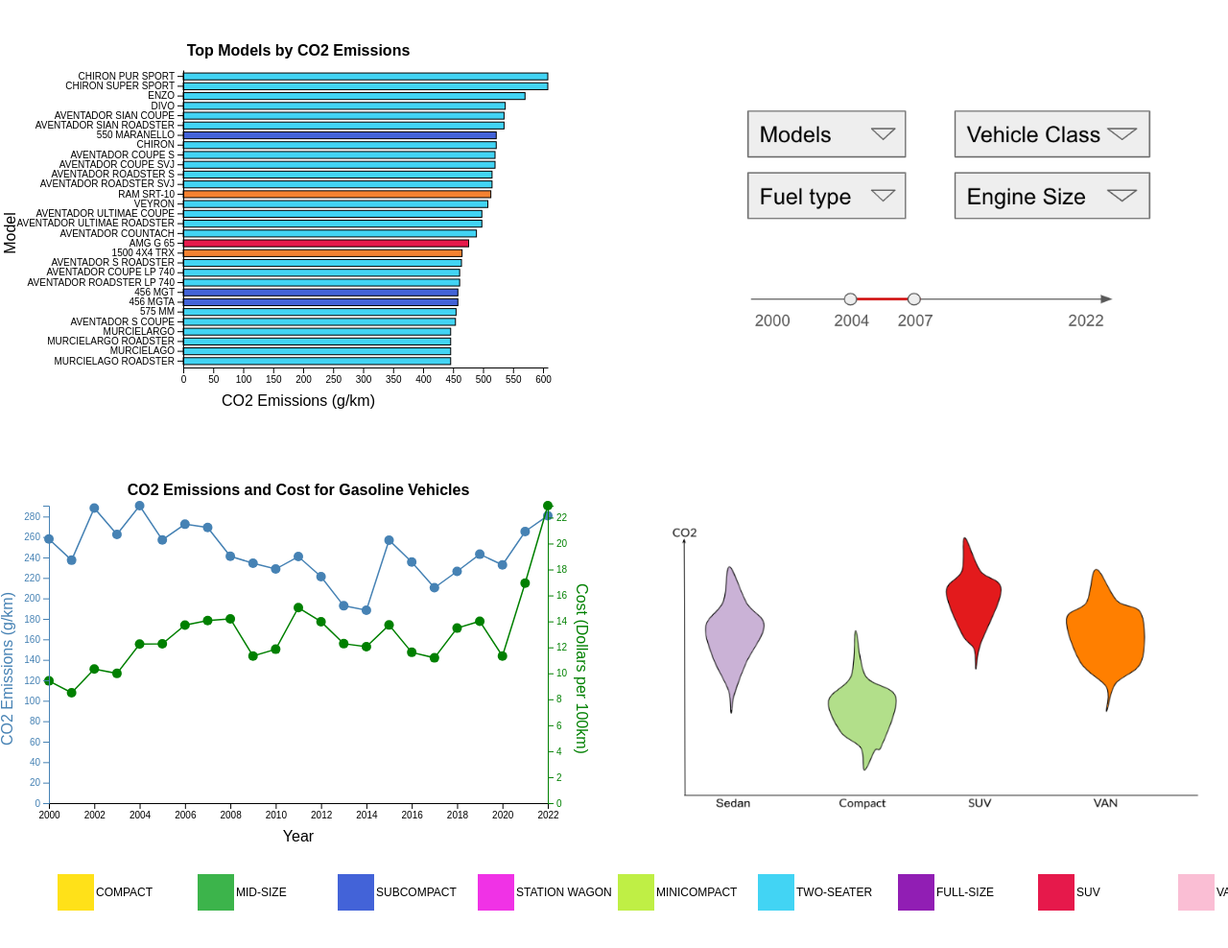
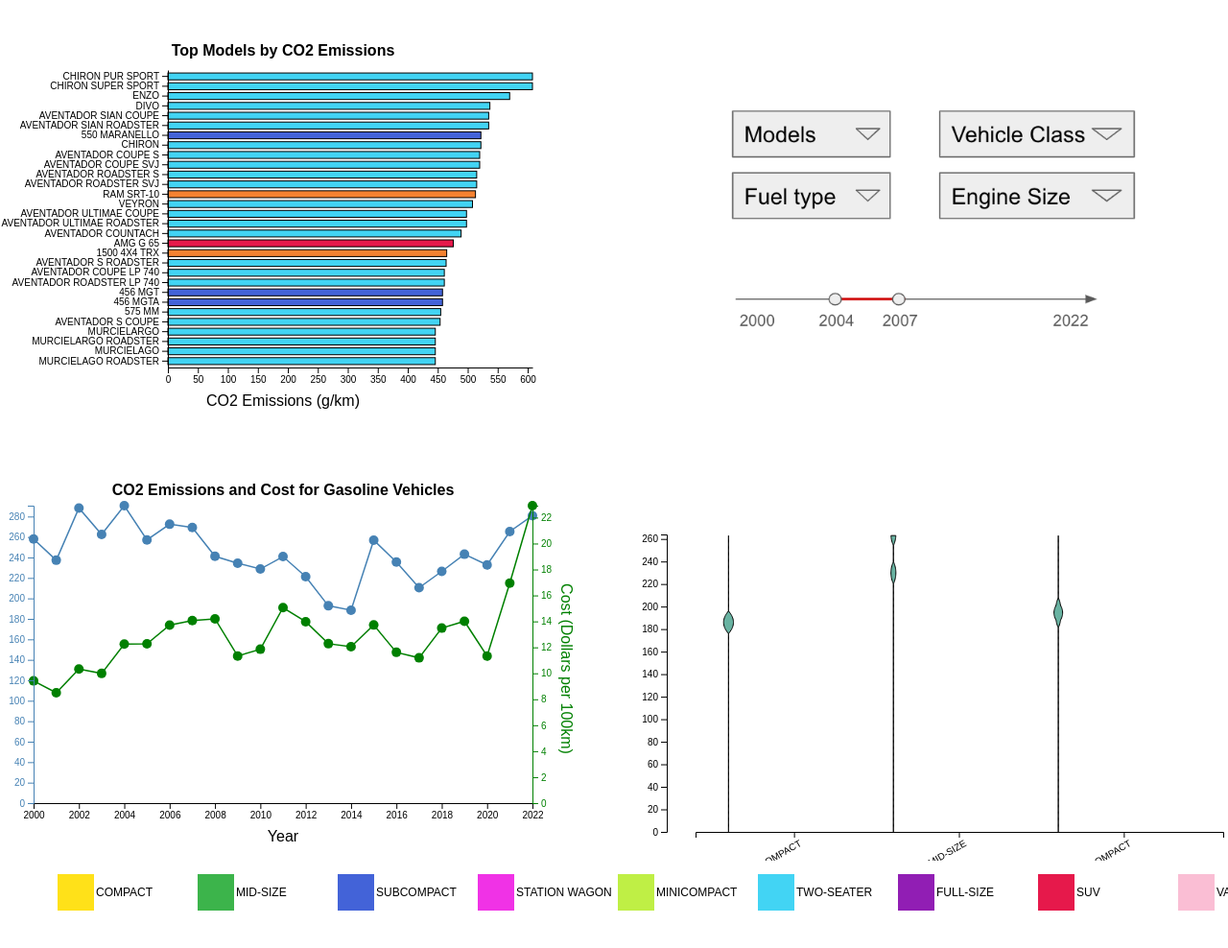
Before and after one commit to CalleKronqvist/Info_Viz, a plain HTML site: page index.html in a window 1280 px wide. Shown: the part 56-1044 px from the top of the page at 96% size. Drawn offline with nearby package versions, Linux system fonts and the light colour scheme; some packages are replaced by stand-ins of ours; a script that the page names is missing.

Commit message:
added first draft of violin chart, switched mouseover for barchart to tooltip

```diff
--- a/idioms/barchart.js
+++ b/idioms/barchart.js
@@ -75,18 +75,29 @@
       .attr("fill", (d) => colorPalette[d.vehicleClass])      // Color based on VEHICLE CLASS
       .style("stroke", "black")
       .on("mouseover", function (event, d) {
-        d3.select(this).style("cursor", "pointer").style("stroke-width", "3px");
+        tooltip.transition()
+          .duration(200)
+          .style("opacity", .9);
+        tooltip.html(`Model: ${d.model}<br/>Emissions: ${d.emissions}`)
+          .style("left", (event.pageX) + "px")
+          .style("top", (event.pageY - 28) + "px");
       })
-      .on("mouseleave", function (event, d) {
-        d3.select(this).style("stroke-width", "1px");
-      })
-      .on("click", function (event, d) {
-        swal.fire({
-          title: d.brand + " " + d.model,
-          html: "CO2 emissions: " + d.emissions.toFixed(2) + " g/km <br />" + "Class: " + d.vehicleClass
-        }
-        ); // Show emissions on click
+      .on("mouseout", function (d) {
+        tooltip.transition()
+          .duration(500)
+          .style("opacity", 0);
       });
+
+    // Add tooltip div
+    const tooltip = d3.select("body")
+      .append("div")
+      .style("position", "absolute")
+      .style("background", "#fff")
+      .style("border", "1px solid #ccc")
+      .style("padding", "5px")
+      .style("border-radius", "5px")
+      .style("pointer-events", "none")
+      .style("opacity", 0);
 
     /* Axes */
     // X-axis
@@ -201,24 +212,31 @@
       .style("fill", (d) => colorPalette[d.vehicleClass])        // Color based on VEHICLE CLASS
       .style("stroke", "black")
 
-    svg
-      .selectAll(".bar")
-      .attr("whatever", (d) => {
-        console.log(d);
+    svg.selectAll(".bar")
+      .on("mouseover", function (event, d) {
+        tooltip.transition()
+          .duration(200)
+          .style("opacity", .9);
+        tooltip.html(`Model: ${d.model}<br/>Emissions: ${d.emissions}`)
+          .style("left", (event.pageX) + "px")
+          .style("top", (event.pageY - 28) + "px");
       })
-      .on("mouseover", function (event, d) {
-        d3.select(this).style("cursor", "pointer").style("stroke-width", "3px");
-      })
-      .on("mouseleave", function (event, d) {
-        d3.select(this).style("stroke-width", "1px");
-      })
-      .on("click", function (event, d) {
-        swal.fire({
-          title: d.brand + " " + d.model,
-          html: "CO2 emissions: " + d.emissions.toFixed(2) + " g/km <br />" + "Class: " + d.vehicleClass
-        }
-        ); // Show emissions on click
+      .on("mouseout", function (d) {
+        tooltip.transition()
+          .duration(500)
+          .style("opacity", 0);
       });
+
+    // Add tooltip div
+    const tooltip = d3.select("body")
+      .append("div")
+      .style("position", "absolute")
+      .style("background", "#fff")
+      .style("border", "1px solid #ccc")
+      .style("padding", "5px")
+      .style("border-radius", "5px")
+      .style("pointer-events", "none")
+      .style("opacity", 0);
 
     /* Axes */
     // X-axis
--- /dev/null
+++ b/idioms/violinchart.js
@@ -0,0 +1,94 @@
+// idioms/violinchart.js
+
+async function createViolinchart(data, containerId) {
+    /* Dimensions */
+    let fixedWidth = window.innerWidth * 0.5;
+    let fixedHeight = 400;
+    let margin = {
+        top: 30,
+        right: 60,
+        bottom: 60,
+        left: 30,  // Increase to fit long model names
+    };
+
+    await d3.json("../colorPalette.json").then((c) => {
+        let sortedData = data
+            .map(d => ({
+                model: d.MODEL,
+                emissions: d['EMISSIONS'],
+                vehicleClass: d['VEHICLE CLASS'],
+                brand: d['MAKE']
+            }))
+            .slice(0, 5);
+
+        const classes = Array.from(new Set(sortedData.map(d => d.vehicleClass)));
+        const models = Array.from(new Set(sortedData.map(d => d.model)));
+
+        // Create X axis
+        const xScale = d3
+            .scaleBand()
+            .domain(classes)
+            .range([margin.left, fixedWidth - margin.right])
+            .padding(0.2);
+
+        // Create Y axis
+        const yScale = d3
+            .scaleLinear()
+            .domain([0, d3.max(sortedData, d => d.emissions)])  // Adjust this range based on your dataset
+            .range([fixedHeight - margin.bottom, margin.top]);
+
+        const svg = d3.select(containerId)
+            .append("svg")
+            .attr("width", fixedWidth)
+            .attr("height", fixedHeight)
+            .append("g")
+            .attr("transform", `translate(${margin.left},${margin.top})`);
+
+        svg.append("g")
+            .attr("transform", `translate(0,${fixedHeight - margin.bottom})`)
+            .call(d3.axisBottom(xScale))
+            .selectAll("text")
+            .attr("class", "axis-label")
+            .attr("transform", "rotate(-30)")
+            .style("text-anchor", "end");
+
+        svg.append("g").call(d3.axisLeft(yScale));
+
+        // Kernel density estimation
+        const kde = (kernel, xValues, data) => {
+            return xValues.map(x => [x, d3.mean(data, d => kernel(x - d))]);
+        };
+
+        const kernelEpanechnikov = bandwidth => {
+            return function (x) {
+                return Math.abs(x / bandwidth) <= 1 ? 0.75 * (1 - (x / bandwidth) ** 2) / bandwidth : 0;
+            };
+        };
+
+        const bandwidth = 10;
+        const xDensity = d3.range(0, d3.max(sortedData, d => d.emissions), 1);  // Values for KDE
+
+        // For each vehicle class, compute the density
+        classes.forEach(cl => {
+            const emissions = sortedData.filter(d => d.vehicleClass === cl).map(d => d.emissions);
+            const density = kde(kernelEpanechnikov(bandwidth), xDensity, emissions);
+
+            // Create violin path
+            const violinWidth = xScale.bandwidth();  // Adjust this for wider or narrower violins
+
+            // Area generator for violin plot, symmetric on both sides of the x-axis
+            const area = d3.area()
+                .x0(d => xScale(cl) - d[1] * violinWidth / 2)  // Left side of violin
+                .x1(d => xScale(cl) + d[1] * violinWidth / 2)  // Right side of violin
+                .y(d => yScale(d[0]))  // Emissions (y-axis)
+                .curve(d3.curveBasis);  // Smooth curve
+
+            svg.append("path")
+                .datum(density)
+                .attr("class", "violin")
+                .attr("d", area)
+                .style("fill", "#69b3a2")
+                .style("stroke", "black");
+        });
+    });
+}
--- a/index.html
+++ b/index.html
@@ -11,6 +11,7 @@
   <script src="./script.js"></script>
   <script src="./idioms/barchart.js"></script>
   <script src="./idioms/linechart.js"></script>
+  <script src="./idioms/violinchart.js"></script>
   <script src="./idioms/legend.js"></script>
 </head>
 
@@ -22,7 +23,7 @@
   <div class="container">
     <div class="BarChart"></div>
     <img class="Filter" alt="Placeholder" src="placeholder/filter.png" />
-    <img class="ScatterPlot" alt="Placeholder " src="placeholder/violin.png" />
+    <div class="ViolinChart"></div>
     <div class="LineChart"></div>
   </div>
   <div class="Legend"></div>
--- a/script.js
+++ b/script.js
@@ -7,6 +7,7 @@
         createBarchart(originalData, ".BarChart");
         createLineChart(originalData, ".LineChart");
         createLegend(originalData, ".Legend")
+        createViolinchart(originalData, ".ViolinChart")
         // updateVisualizations()
     });
 }
```
